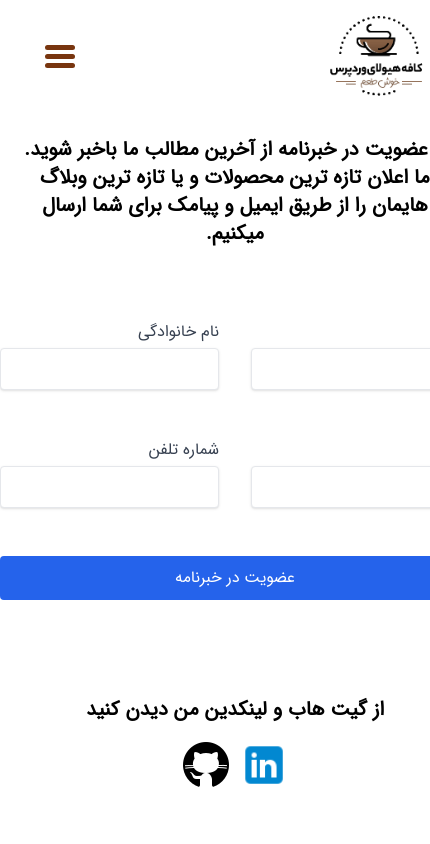
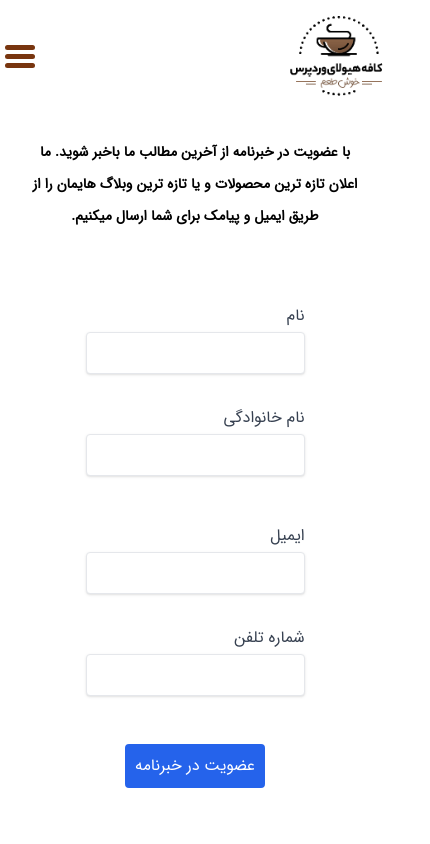
Before and after one commit to Niloofar-Palvaneh/Coffee-shop, a Next.js app: page /newsletters in a window 390 px wide. Shown: the top 844 px of the page, 430 px wide, since content can reach past the window. Built offline with nearby package versions, Linux system fonts and the light colour scheme.

Commit message:
respons news page

```diff
--- a/pages/newsletters/index.js
+++ b/pages/newsletters/index.js
@@ -5,11 +5,11 @@ export default function Newsletters() {
         <>
             <div className="flex items-center justify-center mb-12">
                 <div className="flex items-center justify-center flex-col">
-                    <h1 className="text-center p-6 text-xl mb-12 font-bold">
+                    <h1 className="text-center p-6 text-xl mb-12 font-bold sm:text-sm sm:leading-8">
                         با عضویت در خبرنامه از آخرین مطالب ما باخبر شوید. ما اعلان تازه ترین محصولات و یا تازه ترین وبلاگ هایمان را از طریق ایمیل و پیامک برای شما ارسال میکنیم.
                     </h1>
-                    <form className="flex flex-col gap-12">
-                        <div className="flex items-center gap-8">
+                    <form className="flex flex-col gap-12 sm:w-[90%] md:w-[95%] md:items-center">
+                        <div className="flex items-center gap-8  sm:grid sm:grid-cols-1 ">
                             <section className="flex flex-col gap-1">
                                 <label className="text-gray-700" htmlFor="firstName">نام</label>
                                 <input className="border shadow p-2 rounded outline-orange-300" type="text" name="firstName" />
@@ -19,7 +19,7 @@ export default function Newsletters() {
                                 <input className="border shadow p-2 rounded outline-orange-300" type="text" name="lastName" />
                             </section>
                         </div>
-                        <div className="flex items-center gap-8">
+                        <div className="flex items-center gap-8  sm:grid sm:grid-cols-1 ">
                             <section className="flex flex-col gap-1">
                                 <label className="text-gray-700" htmlFor="mail">ایمیل</label>
                                 <input className="border shadow p-2 rounded outline-orange-300" type="email" name="mail" />
```
